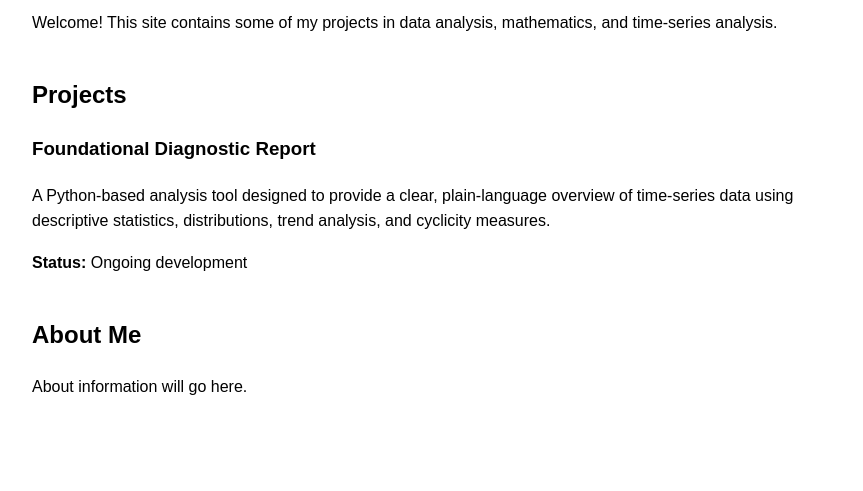
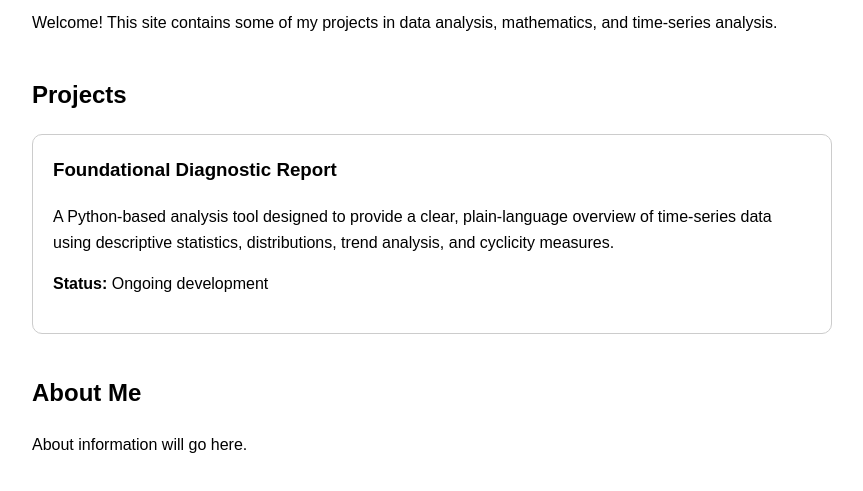
Before and after one commit to smithtimothy294-cyber/Data-Analysis.github.io, a plain HTML site: page index.html in a window 1280 px wide. Shown: the part 197-688 px from the top of the page, without its empty margins (208-1071 px from the left). Drawn offline with Linux system fonts and the light colour scheme.

Commit message:
Update style.css

```diff
--- a/style.css
+++ b/style.css
@@ -22,3 +22,14 @@ nav a {
     margin-right: 20px;
     text-decoration: none;
 }
+
+.project-card {
+    border: 1px solid #ccc;
+    border-radius: 10px;
+    padding: 20px;
+    margin-top: 20px;
+}
+
+.project-card h3 {
+    margin-top: 0;
+}
```
